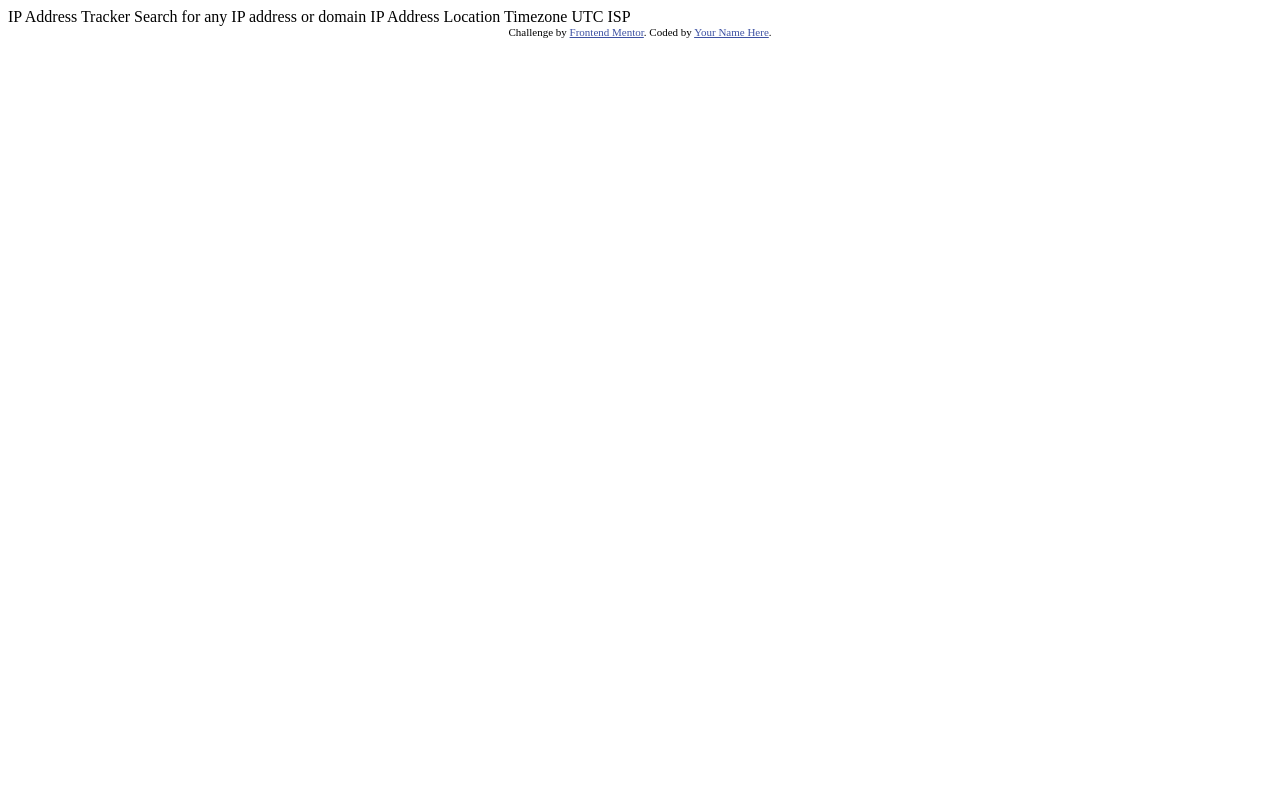
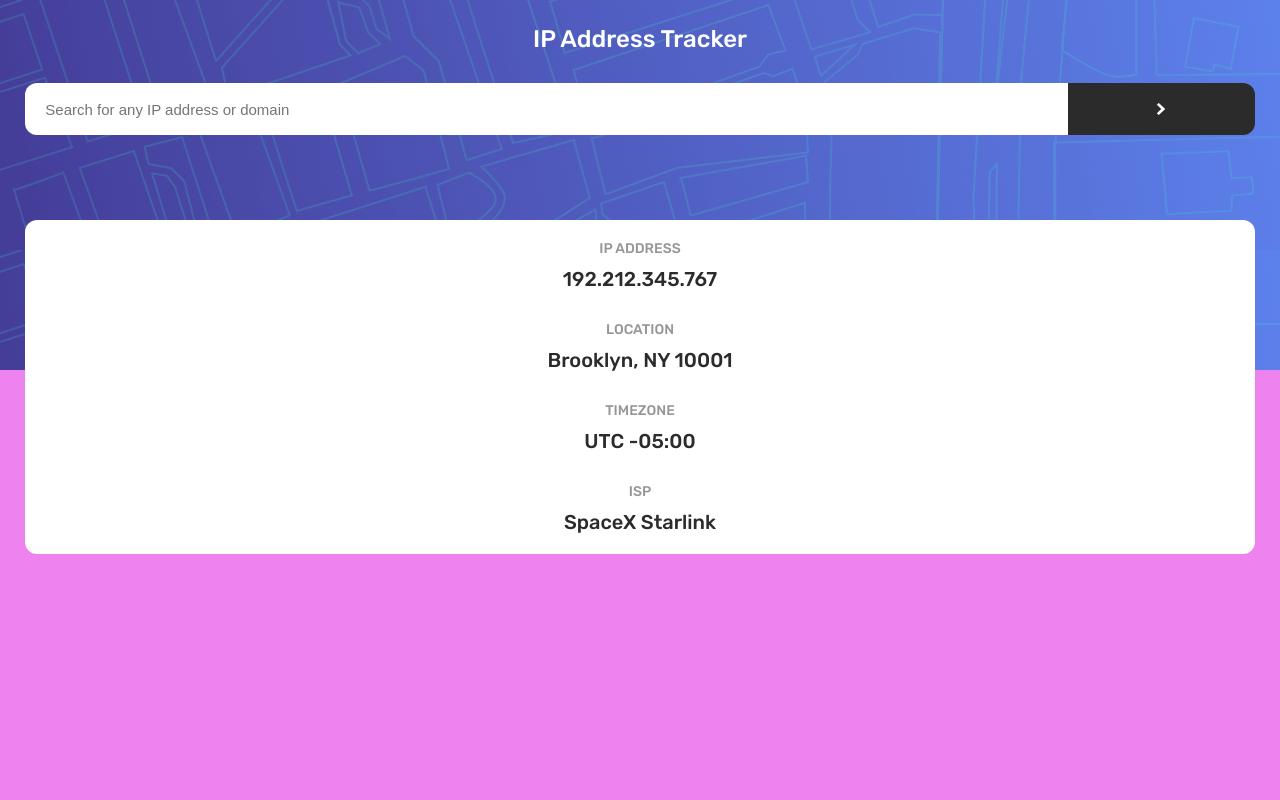
Before and after one commit to dodoburner/IP-Adress-Tracker, a website built with webpack: page src/index.html in a window 1280 px wide. Shown: the top 800 px of the page. Built offline with nearby package versions, Linux system fonts and the light colour scheme.

Commit message:
add html and styling

```diff
--- a/src/index.html
+++ b/src/index.html
@@ -3,29 +3,52 @@
 <head>
   <meta charset="UTF-8">
   <meta name="viewport" content="width=device-width, initial-scale=1.0"> <!-- displays site properly based on user's device -->
-
   <link rel="icon" type="image/png" sizes="32x32" href="./images/favicon-32x32.png">
-
   <title>Frontend Mentor | IP Address Tracker</title>
-
-  <!-- Feel free to remove these styles or customise in your own stylesheet 👍 -->
-  <style>
-    .attribution { font-size: 11px; text-align: center; }
-    .attribution a { color: hsl(228, 45%, 44%); }
-  </style>
+  <link rel="preconnect" href="https://fonts.googleapis.com">
+  <link rel="preconnect" href="https://fonts.gstatic.com" crossorigin>
+  <link href="https://fonts.googleapis.com/css2?family=Rubik:wght@400;500;700&display=swap" rel="stylesheet">
 </head>
 <body>
 
-  IP Address Tracker
+  <section class="top-section">
+    <h1>
+      IP Address Tracker
+    </h1>
 
-  Search for any IP address or domain
+    <form action="">
+      <input class="ip-input" placeholder="  Search for any IP address or domain" type="text" pattern="^((25[0-5]|(2[0-4]|1\d|[1-9]|)\d)(\.(?!$)|$)){4}$">
+      <button class="submit-btn">
+        <img class="arrow-icon">
+      </button>
+    </form>
+  </section>
 
-  IP Address
-  Location
-  Timezone
-    UTC <!-- add offset value dynamically using the API -->
-  ISP
+  <section class="bottom-section">
+    <div class="data-container">
+      <div class="pair">
+        <p class="pair-name">IP ADDRESS</p>
+        <p class="pair-data">192.212.345.767</p>
+      </div>
 
+      <div class="pair">
+        <p class="pair-name">LOCATION</p>
+        <p class="pair-data">Brooklyn, NY 10001</p>
+      </div>
+
+      <div class="pair">
+        <p class="pair-name">TIMEZONE</p>
+        <p class="pair-data">UTC -05:00</p>
+      </div>
+
+      <div class="pair">
+        <p class="pair-name">ISP</p>
+        <p class="pair-data">SpaceX Starlink</p>
+      </div>
+    </div>
+  </section>
+
+    <!-- UTC add offset value dynamically using the API -->
   <div class="attribution">
     Challenge by <a href="https://www.frontendmentor.io?ref=challenge" target="_blank">Frontend Mentor</a>.
     Coded by <a href="#">Your Name Here</a>.
--- a/src/index.js
+++ b/src/index.js
@@ -1 +1,5 @@
 import './style.css';
+import Pattern from './images/icon-arrow.svg'
+const patterImg = document.querySelector('.arrow-icon')
+
+patterImg.src = Pattern
--- a/src/style.css
+++ b/src/style.css
@@ -0,0 +1,99 @@
+.attribution { font-size: 11px; text-align: center; }
+.attribution a { color: hsl(228, 45%, 44%); }
+
+p,
+h1 {
+  margin: 0;
+}
+
+body {
+  font-family: 'Rubik', sans-serif;
+  margin: 0;
+}
+.top-section {
+  background-image: url(/src/images/pattern-bg.png);
+  height: 40vh;
+  display: flex;
+  flex-direction: column;
+  align-items: center;
+  padding: 25px;
+  gap: 30px;
+}
+
+h1 {
+  color: white;
+  font-weight: 500;
+  font-size: 24px;
+}
+
+form {
+  display: flex;
+  height: 52px;
+  width: 100%;
+  cursor: pointer;
+}
+
+.ip-input {
+  border: none;
+  font-size: 15px;
+  border-top-left-radius: 12px;
+  border-bottom-left-radius: 12px;
+  padding: 14px 12px;
+  width: 100%;
+}
+
+.submit-btn {
+  padding: 14px 12px;
+  background-color:hsl(0, 0%, 17%);
+  width: 18%;
+  display: flex;
+  align-items: center;
+  justify-content: center;
+  border: none;
+  border-top-right-radius: 12px;
+  border-bottom-right-radius: 12px;
+}
+
+.arrow-icon {
+  width: 10px;
+}
+
+.bottom-section {
+  position: relative;
+  background-color: violet;
+  height: 100vh;
+}
+
+.data-container,
+.pair {
+  display: flex;
+  flex-direction: column;
+  align-items: center;
+}
+
+.data-container {
+  background-color: white;
+  gap: 30px;
+  padding: 20px;
+  position: absolute;
+  left: 25px;
+  right: 25px;
+  top: -150px;
+  border-radius: 12px;
+  height: fit-content;
+}
+
+.pair {
+  gap: 10px;
+  font-weight: 500;
+}
+
+.pair-name {
+  color:hsl(0, 0%, 59%);
+  font-size: 14px;
+}
+
+.pair-data {
+  color:hsl(0, 0%, 17%);
+  font-size: 20px;
+}
--- a/webpack.config.js
+++ b/webpack.config.js
@@ -24,6 +24,10 @@ module.exports = {
         test: /\.css$/i,
         use: ['style-loader', 'css-loader'],
       },
+      {
+        test: /\.(png|svg|jpg|jpeg|gif)$/i,
+        type: 'asset/resource',
+      },
     ],
   },
   optimization: {
```
Also changed, not shown: dist/index.html, dist/main.js, dist/runtime.js, src/images/favicon-32x32.png (renamed from images/favicon-32x32.png), src/images/icon-arrow.svg (renamed from images/icon-arrow.svg), src/images/icon-location.svg (renamed from images/icon-location.svg), src/images/pattern-bg.png (renamed from images/pattern-bg.png).
